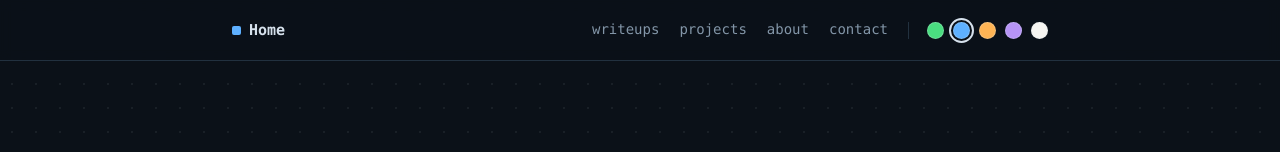
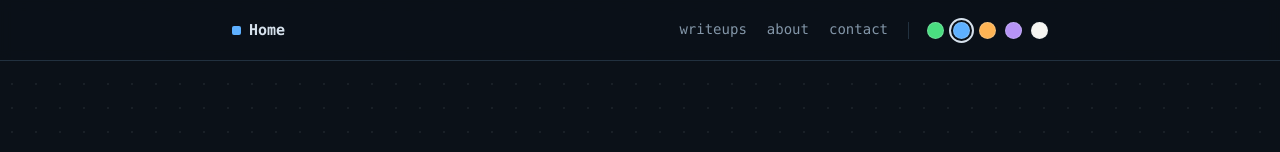
Before and after one commit to mof4thi/mof4thi.github.io, an Astro site: page / in a window 1280 px wide. Shown: the top 152 px of the page. Built offline with nearby package versions, Linux system fonts and the light colour scheme; Astro itself is replaced by a stand-in of ours.

Commit message:
Hide projects page for now

```diff
--- a/src/layouts/Base.astro
+++ b/src/layouts/Base.astro
@@ -20,7 +20,7 @@ const year = new Date().getFullYear();
 
 const nav = [
   { href: '/writeups/', label: 'writeups' },
-  { href: '/projects/', label: 'projects' },
+//  { href: '/projects/', label: 'projects' },
   { href: '/about/', label: 'about' },
   { href: '/contact/', label: 'contact' },
 ];
```
